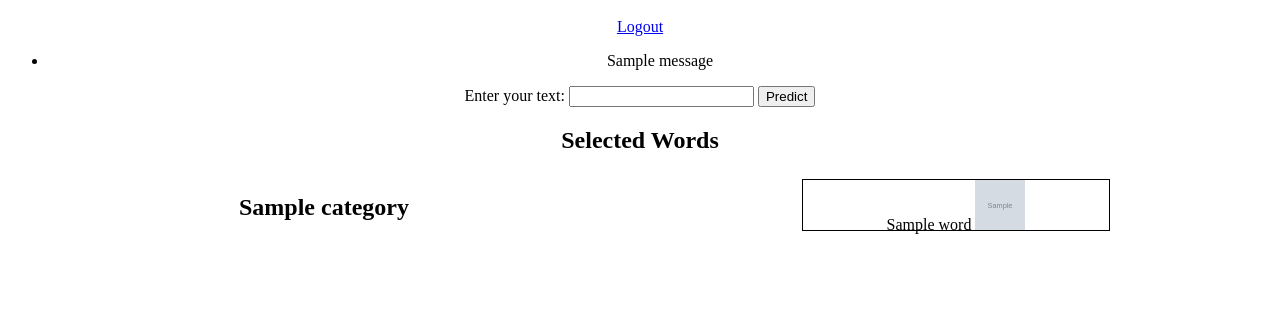
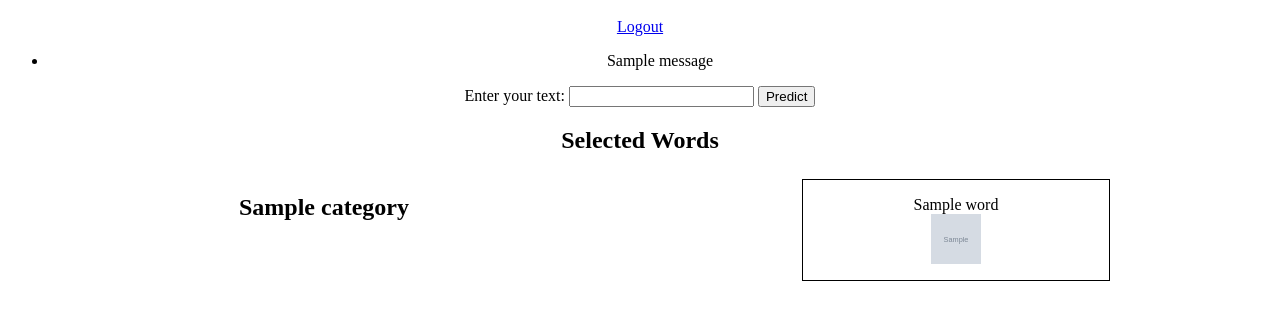
Before and after one commit to myoo18/Affordable-AAC, a Flask app: template templates/index.html in a window 1280 px wide. Shown: the part 92-412 px from the top of the page. Run offline with Flask 3, Linux system fonts and the light colour scheme; the template is opened without the code that fills it: most values are stand-ins (such as "Sample title", 1, 10 or a date in 2020); grey boxes marked "Sample" are stand-in pictures; one stand-in notice (Sample message) is shown; some libraries are stand-ins or nearby versions.

Commit message:
ivans kinda fixed changes

```diff
--- a/templates/index.html
+++ b/templates/index.html
@@ -53,17 +53,19 @@
 
         .word-box {
             flex: 0 0 calc(50% - 10px);
-            display: block;
+            display: flex;
+            flex-direction: column; /* Added this */
+            align-items: center;    /* Added this */
+            justify-content: center; /* Added this */
             width: 150px;
-            height: 50px;
-            line-height: 50px;
-            text-align: center;
+            height: 100px; /* Adjusted this */
             margin: 5px auto;
             padding: 0;
             border: 1px solid #000;
             cursor: pointer;
             transition: background-color 0.3s;
         }
+
 
         #words-container {
             display: flex;
@@ -128,7 +130,8 @@
             <h2>{{ category.capitalize() }}</h2>
             <div id="{{ category }}">
                 {% for word_data in words %}
-                    <div class="word-box" data-category="{{ category }}" data-index="{{ loop.index0 }}" onclick="wordClicked('{{ word_data.word }}', '{{ word_data.picture }}', this)">
+                <div class="word-box" data-category="{{ category }}" data-index="{{ loop.index0 }}" onclick="wordClicked('{{ word_data.word }}', '{{ word_data.picture }}', this, event)">
+
                         {{ word_data.word }}
                         <img src="{{ url_for('static', filename=word_data.picture) }}" alt="{{ word_data.word }}" width="50" height="50">
                     </div>
@@ -136,66 +139,62 @@
             </div>
         {% endfor %}
     </div>
+    <script>
+        function wordClicked(word, picture, element, event) {
+            event.preventDefault();
 
-    <script>
-        function wordClicked(word, imgSrc, element) {
-            console.log(`Clicked on: ${word}`);
+            const selectedWordsContainer = document.getElementById('selected-words-container');
 
-            // Add the word to the "selected words" container
-            const selectedWordsContainer = document.getElementById('selected-words-container');
+            // Create the new div for the selected word
             const wordDiv = document.createElement('div');
             wordDiv.className = 'word-box selected-word';
             wordDiv.setAttribute('data-category', element.getAttribute('data-category'));
-            wordDiv.innerText = word;
+            wordDiv.innerHTML = `${word} <img src="${picture}" alt="${word}" width="50" height="50">`;
 
-            const wordImage = document.createElement('img');
-            wordImage.src = imgSrc;
-            wordImage.alt = word;
-            wordImage.width = 50;
-            wordImage.height = 50;
-
-            wordDiv.appendChild(wordImage);
+            // Add the onclick function to handle deselecting
             wordDiv.onclick = function() {
-                wordUnselected(word, imgSrc, wordDiv);
+                wordUnselected(word, wordDiv);
             };
 
             selectedWordsContainer.appendChild(wordDiv);
+
+            // Remove the original div
             element.remove();
 
-            // Append the word to the input text box
+            // Add the word to the input text box
             const inputBox = document.getElementById('input_text');
             inputBox.value += word + " ";
         }
 
-        function wordUnselected(word, imgSrc, element) {
-            console.log(`Unselected: ${word}`);
-
+        function wordUnselected(word, element) {
             const category = element.getAttribute('data-category');
             const categoryDiv = document.getElementById(category);
+
+            // Create the new div for the word to place it back in its category
             const wordDiv = document.createElement('div');
             wordDiv.className = 'word-box';
             wordDiv.setAttribute('data-category', category);
-            wordDiv.innerText = word;
-            wordDiv.onclick = function() {
-                wordClicked(word, imgSrc, wordDiv);
+            wordDiv.innerHTML = `${word} <img src="${element.querySelector('img').src}" alt="${word}" width="50" height="50">`;
+
+            // Add the onclick function to handle selecting
+            wordDiv.onclick = function(event) {
+                wordClicked(word, element.querySelector('img').src, wordDiv, event);
             };
 
-            const wordImage = document.createElement('img');
-            wordImage.src = imgSrc;
-            wordImage.alt = word;
-            wordImage.width = 50;
-            wordImage.height = 50;
+            categoryDiv.appendChild(wordDiv);
 
-            wordDiv.appendChild(wordImage);
-
-            categoryDiv.appendChild(wordDiv);
+            // Remove the selected div
             element.remove();
 
+            // Remove the word from the input text box
             const inputBox = document.getElementById('input_text');
             inputBox.value = inputBox.value.replace(new RegExp(word + " ", 'g'), "");
         }
 
+
+
     </script>
+
 
 </body>
 
```
